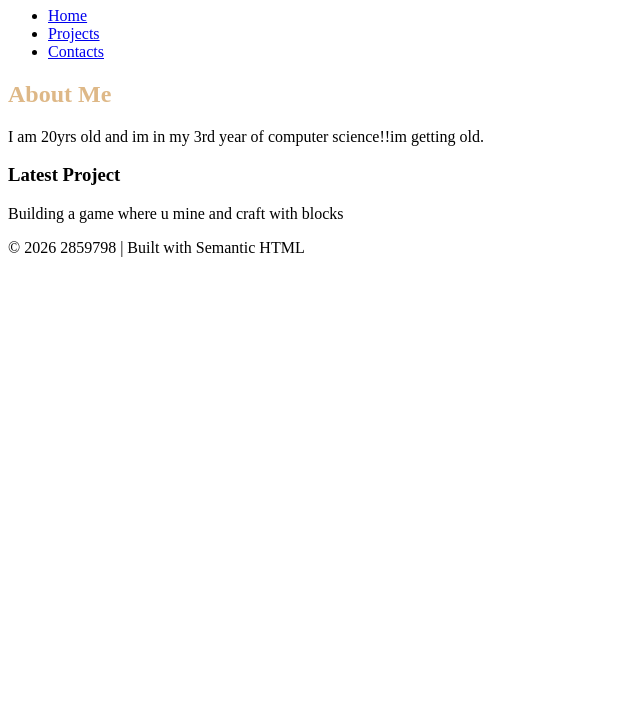
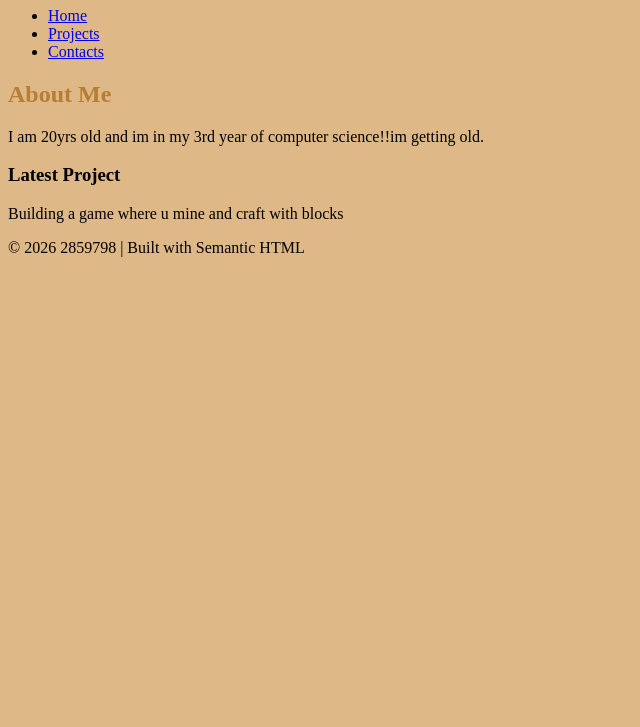
Before and after one commit to Jonaphan-Mareno/2859798-portfolio, a plain HTML site: page index.html in a window 1280 px wide. Shown: the part 73-800 px from the top of the page, without its empty margins (0-640 px from the left). Drawn offline with Linux system fonts and the light colour scheme.

Commit message:
changed colours

```diff
--- a/style.css
+++ b/style.css
@@ -1,3 +1,7 @@
 h2{
-    color:burlywood
+    color:rgb(182, 126, 53)
 }
+body
+{
+    background-color:burlywood
+}
```
